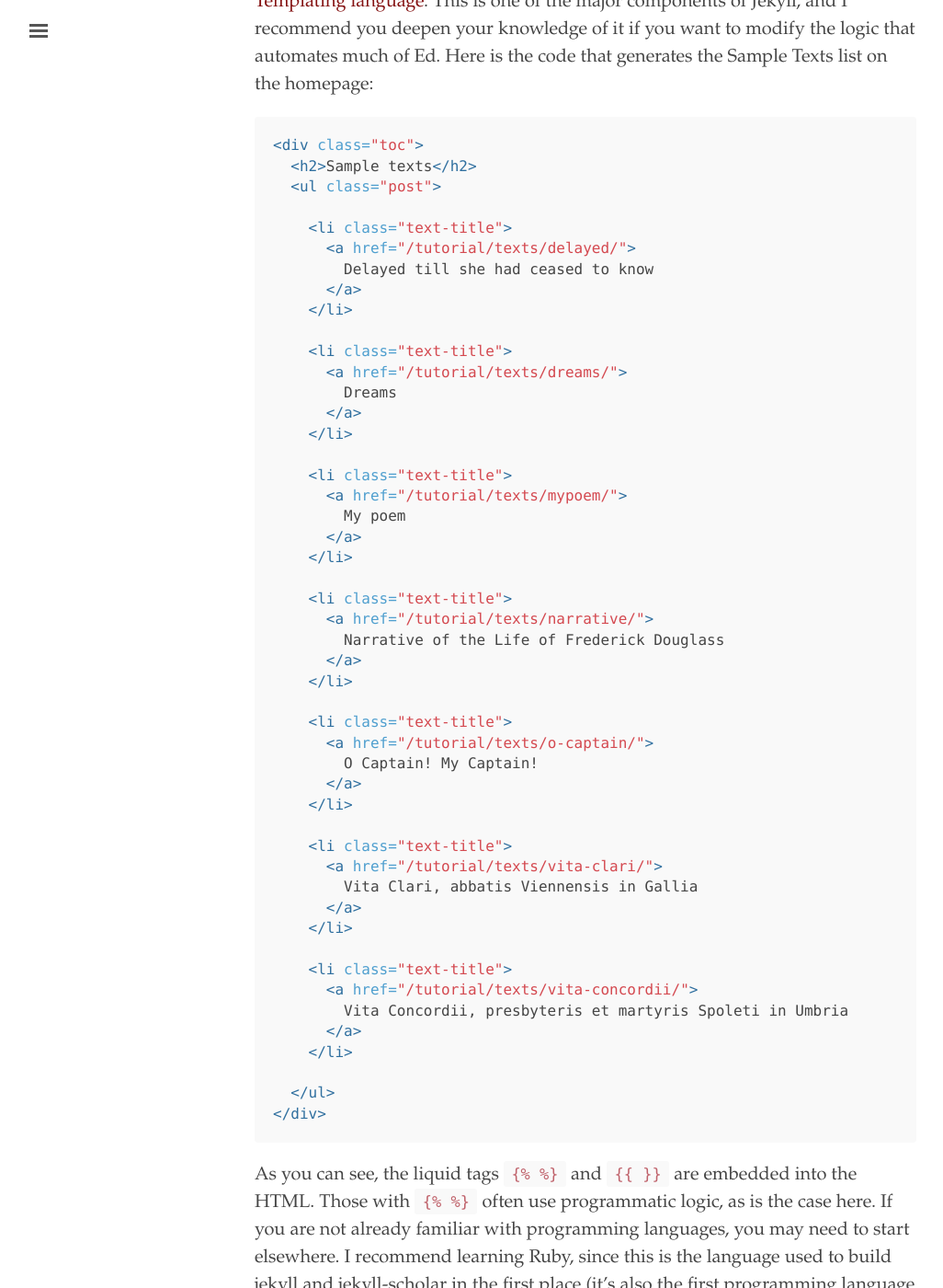
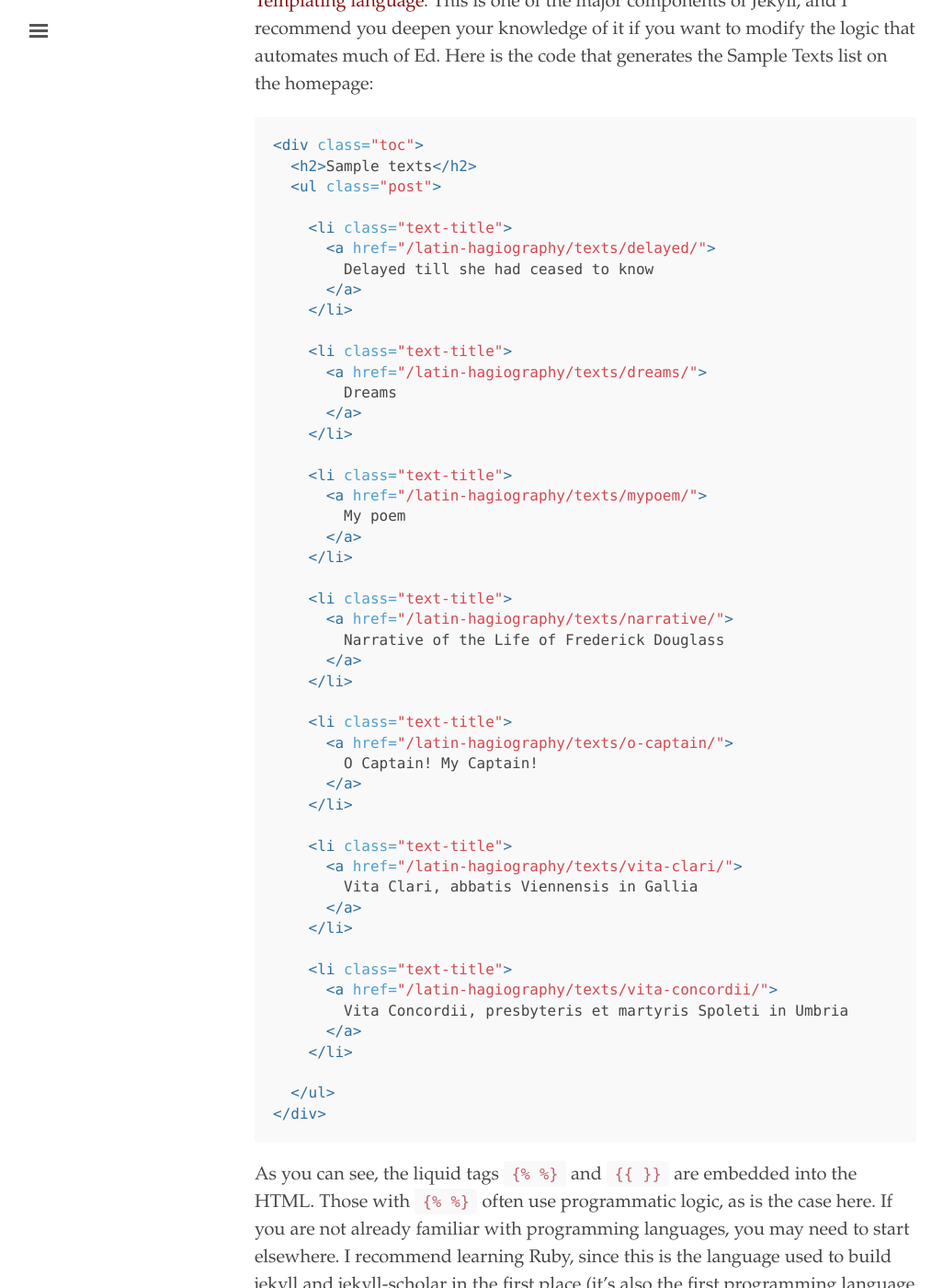
Before and after one commit to cjkoepke1/latin-hagiography, a Jekyll site: the page built from documentation.md, in a window 1280 px wide and 1400 px high, scrolled down 13170 px. Shown: the whole window at 92% size, without its empty margins (3-1029 px from the left). Built offline with Jekyll 4.4.1, drawn with Linux system fonts in a browser that asks for light colours; some of the changed text lies outside the part shown.

Commit message:
update baseurl

```diff
--- a/_config.yml
+++ b/_config.yml
@@ -5,7 +5,7 @@ title:               'Latin Hagiography'
 tagline:             'A preliminary digital edition'
 description:         'Latin Hagiography uses the theme Ed which is designed for textual editors based on minimal computing principles, and focused on legibility and flexibility.'
 url:                 'http://minicomp.github.io'
-baseurl:             '/tutorial'
+baseurl:             '/latin-hagiography'
 
 # About/contact
 author:
```
